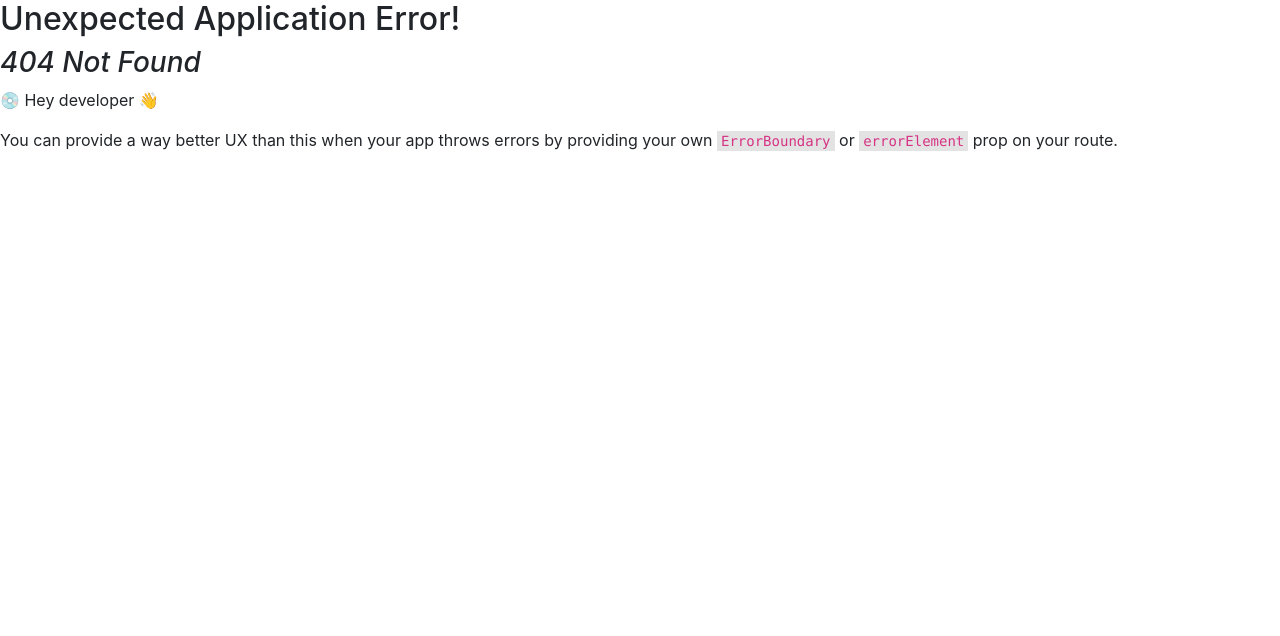
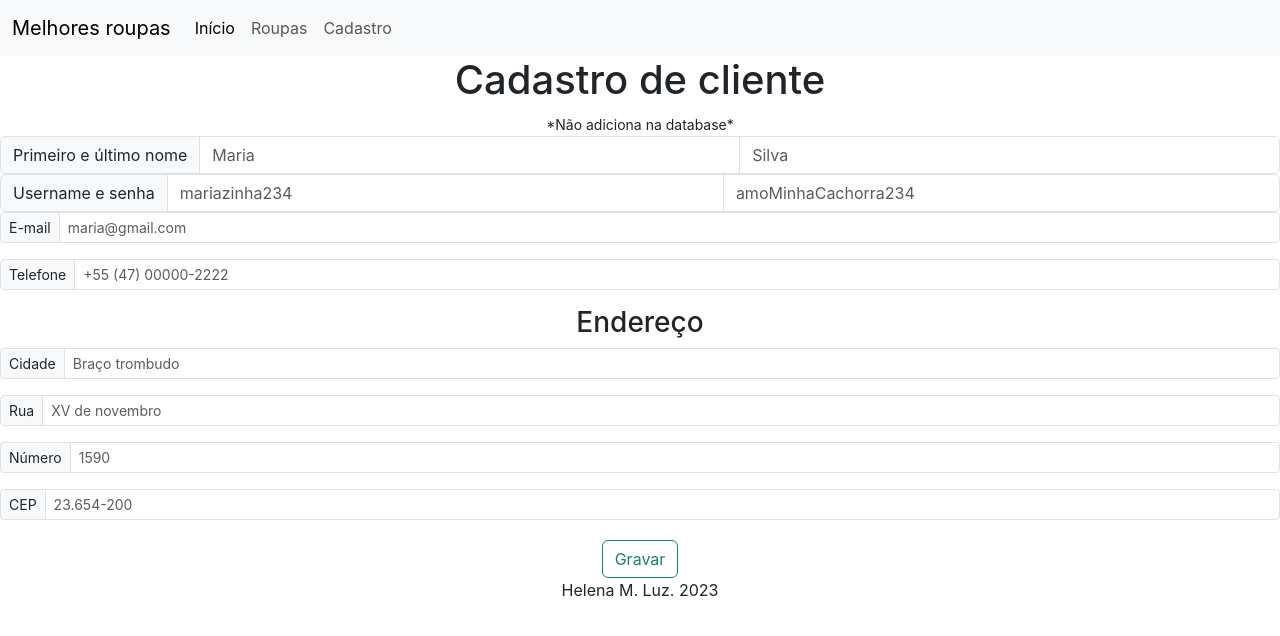
Before and after one commit to helenaluz/LojaRoupa, a React (Create React App) app in the folder roupa/: page /cadastro in a window 1280 px wide. Before the commit this address had no page. Shown: the top 636 px of the page. Built offline with nearby package versions, Linux system fonts and the light colour scheme; no server answers.

Commit message:
aqdc estilo e cadastro

```diff
--- a/roupa/src/App.js
+++ b/roupa/src/App.js
@@ -5,12 +5,31 @@ import { Link ,Outlet} from 'react-router-dom';
 function App() {
   return (
     <div className="App">
-      <nav>
-        <Link to="/home">Home</Link>
-        <Link to="/roupas">roupas</Link>
-      </nav>
+      <header>
+        <div className="navBar">
+            <nav className="navbar navbar-expand-lg bg-body-tertiary">
+                <div className="container-fluid">
+                  <a className="navbar-brand" href="/">Melhores roupas</a>
+                  <button className="navbar-toggler" type="button" data-bs-toggle="collapse" data-bs-target="#navbarNavAltMarkup" aria-controls="navbarNavAltMarkup" aria-expanded="false" aria-label="Toggle navigation">
+                    <span className="navbar-toggler-icon"></span>
+                  </button>
+                  <div className="collapse navbar-collapse" id="navbarNavAltMarkup">
+                    <div className="navbar-nav">
+                    <Link className="nav-link active"  to="/home">Início</Link>
+                    <Link className="nav-link" to="/roupas"> Roupas </Link>
+                    <Link className='nav-link' to="/cadastro">Cadastro</Link>
+                    </div>
+                  </div>
+                </div>
+              </nav>
+        </div>
 
+    </header>
       <Outlet/>
+
+      <footer>
+          <p>Helena M. Luz. 2023</p>
+      </footer>
     </div>
   );
 }
--- a/roupa/src/index.js
+++ b/roupa/src/index.js
@@ -10,6 +10,7 @@ import reportWebVitals from './reportWebVitals';
 import Casa from './routes/incial';
 import Roupas from './routes/roupas';
 import Escolida from './routes/roupa-escolhida';
+import Cadastro from './routes/Cadastro';
 
 const router = createBrowserRouter([
   {
@@ -27,6 +28,10 @@ const router = createBrowserRouter([
       {
         path:"/roupas/:idroupa",
         element: <Escolida/>,
+      },
+      {
+        path:"/cadastro",
+        element: <Cadastro/>
       }
     ]
   }
--- /dev/null
+++ b/roupa/src/routes/Cadastro.js
@@ -0,0 +1,106 @@
+import { useEffect, useState } from "react";
+import {useNavigate} from "react-router-dom";
+
+export default function Cadastro(){
+
+    const[userName,setUser] = useState([""])
+    const[email,setEmail] = useState([""])
+    const[password,setPassword] = useState([""])
+    const[ name, setName] = useState([""])
+    const[firstname, setFirstname] = useState([""])
+    const[lastname, setLastname] = useState([""])
+    const[ address, setAddress] = useState([""])
+    const[city, setCity] = useState([""])
+    const[street, setstreet] = useState([""])
+    const[ number, setNumber] = useState([""])
+    const[zipcode, setCode] = useState([""])
+    const[tel, setTel] = useState([""])
+    const[lista, setLista] = useState([]);
+    const[gravou, setGravou] = useState([""])
+    const navigate = useNavigate();
+
+    function getData(){
+        fetch('https://fakestoreapi.com/users')
+        .then(data => data.json())
+        .then(response => setLista(response))
+    }
+
+    function gravar(){
+        fetch('https://fakestoreapi.com/users',{
+            method:"POST",
+            body:JSON.stringify(
+                {
+                    email:{email},
+                    username:{userName},
+                    password:{password},
+                    name:{
+                        firstname:{firstname},
+                        lastname:{lastname}
+                    },
+                    address:{
+                        city:{city},
+                        street:{street},
+                        number:{number},
+                        zipcode:{zipcode},
+                        geolocation:{
+                            lat:'-37.3159',
+                            long:'81.1496'
+                        }
+                    },
+                    phone:{tel}
+                }
+            )
+        })
+            .then(res=>res.json())
+            .then(json=>console.log(json))
+            .then(x => setGravou(!gravou))
+
+        .then(x=> navigate('/home'))
+    }
+
+    useEffect(()=>{getData()},[gravou])
+
+    return(
+            <div>
+                <h1 className="text-center">Cadastro de cliente</h1>
+                <small>*Não adiciona na database*</small>
+                <div class="input-group">
+                    <span class="input-group-text">Primeiro e último nome</span>
+                    <input type="text" aria-label="First name" class="form-control" placeholder="Maria" value={firstname} onChange={txt=>setFirstname(txt.target.value)} />
+                    <input type="text" aria-label="Last name" class="form-control" placeholder="Silva" value={lastname} onChange={txt=>setLastname(txt.target.value)} />
+                </div>
+                <div class="input-group">
+                    <span class="input-group-text">Username e senha</span>
+                    <input type="text" aria-label="First name" class="form-control" placeholder="mariazinha234" value={userName} onChange={txt=>setUser(txt.target.value)} />
+                    <input type="text" aria-label="Last name" class="form-control" placeholder="amoMinhaCachorra234" value={password} onChange={txt=>setPassword(txt.target.value)} />
+                </div>
+                <div class="input-group input-group-sm mb-3">
+                    <span class="input-group-text" id="inputGroup-sizing-sm">E-mail</span>
+                    <input type="e-mail" class="form-control" aria-label="Sizing example input" placeholder="maria@gmail.com" aria-describedby="inputGroup-sizing-sm" value={email} onChange={txt=>setEmail(txt.target.value)} />
+                </div>
+                <div class="input-group input-group-sm mb-3">
+                    <span class="input-group-text" id="inputGroup-sizing-sm">Telefone</span>
+                    <input type="text" class="form-control" aria-label="Sizing example input" placeholder="+55 (47) 00000-2222" aria-describedby="inputGroup-sizing-sm" value={tel} onChange={txt=>setTel(txt.target.value)} />
+                </div>
+                <h3>Endereço</h3>
+                <div class="input-group input-group-sm mb-3">
+                    <span class="input-group-text" id="inputGroup-sizing-sm">Cidade</span>
+                    <input type="text" class="form-control" aria-label="Sizing example input" placeholder="Braço trombudo" aria-describedby="inputGroup-sizing-sm" value={city} onChange={txt=>setCity(txt.target.value)} />
+                </div>
+                <div class="input-group input-group-sm mb-3">
+                    <span class="input-group-text" id="inputGroup-sizing-sm">Rua</span>
+                    <input type="text" class="form-control" aria-label="Sizing example input" placeholder="XV de novembro" aria-describedby="inputGroup-sizing-sm" value={street} onChange={txt=>setstreet(txt.target.value)} />
+                </div>
+                <div class="input-group input-group-sm mb-3">
+                    <span class="input-group-text" id="inputGroup-sizing-sm">Número</span>
+                    <input type="number" class="form-control" aria-label="Sizing example input" placeholder="1590" aria-describedby="inputGroup-sizing-sm" value={number} onChange={txt=>setNumber(txt.target.value)} />
+                </div>
+                <div class="input-group input-group-sm mb-3">
+                    <span class="input-group-text" id="inputGroup-sizing-sm">CEP</span>
+                    <input type="text" class="form-control" aria-label="Sizing example input" placeholder="23.654-200" aria-describedby="inputGroup-sizing-sm" value={zipcode} onChange={txt=>setCode(txt.target.value)} />
+                </div>
+
+
+                <button className="btn btn-outline-success mt-1" onClick={gravar}>Gravar</button>
+            </div>);
+}
--- a/roupa/src/routes/roupa-escolhida.js
+++ b/roupa/src/routes/roupa-escolhida.js
@@ -28,12 +28,16 @@ export default function Escolida() {
 
   return (
     <div>
-      <p>{titulo}</p>
-      <p>${preco}</p>
-      <p>{descricao}</p>
-      <p>{categoria}</p>
-      <img src={img} alt={titulo} />
-      <p>Nota: {nota}</p>
+      <div className="card mb-3 d-inline ">
+        <img src={img} alt={titulo} />
+        <div className="card-body">
+          <h5 className="card-title">{titulo}</h5>
+          <p className="card-text">{descricao}</p>
+          <p className="card-text">Categoria: {categoria} | Nota: {nota}</p>
+          <p>R${preco}</p>
+          <button className="btn btn-success">Comprar</button>
+        </div>
+      </div>
     </div>
   );
 }
--- /dev/null
+++ b/roupa/src/routes/roupas.css
@@ -0,0 +1,8 @@
+.card {
+    width: 18rem;
+}
+
+img{
+    max-height: 350px;
+    min-height: 200px;
+}
--- a/roupa/src/routes/roupas.js
+++ b/roupa/src/routes/roupas.js
@@ -1,5 +1,6 @@
 import React, { useState, useEffect } from 'react';
 import { Link } from 'react-router-dom';
+import './roupas.css'
 
 export default function Roupas() {
 
@@ -17,13 +18,17 @@ export default function Roupas() {
     useEffect(()=>{getData()},[])
 
     return (
-      <div>
+      <div className='d-flex flex-wrap'>
         {ListaProducts.map(product => (
           <div key={product.id}>
+            <div className="card m-1" >
             <img src={product.image} alt={product.title} />
-            <p>{product.title}</p>
-            <p>${product.price}</p>
-            <Link to={`/roupas/${product.id}`}>Editar</Link>
+              <div className="card-body">
+              <h4>{product.title}</h4>
+              <p>R${product.price}</p>
+              <Link className='btn btn-primary' to={`/roupas/${product.id}`}>Ver mais</Link>
+              </div>
+            </div>
           </div>
         ))}
       </div>
```
